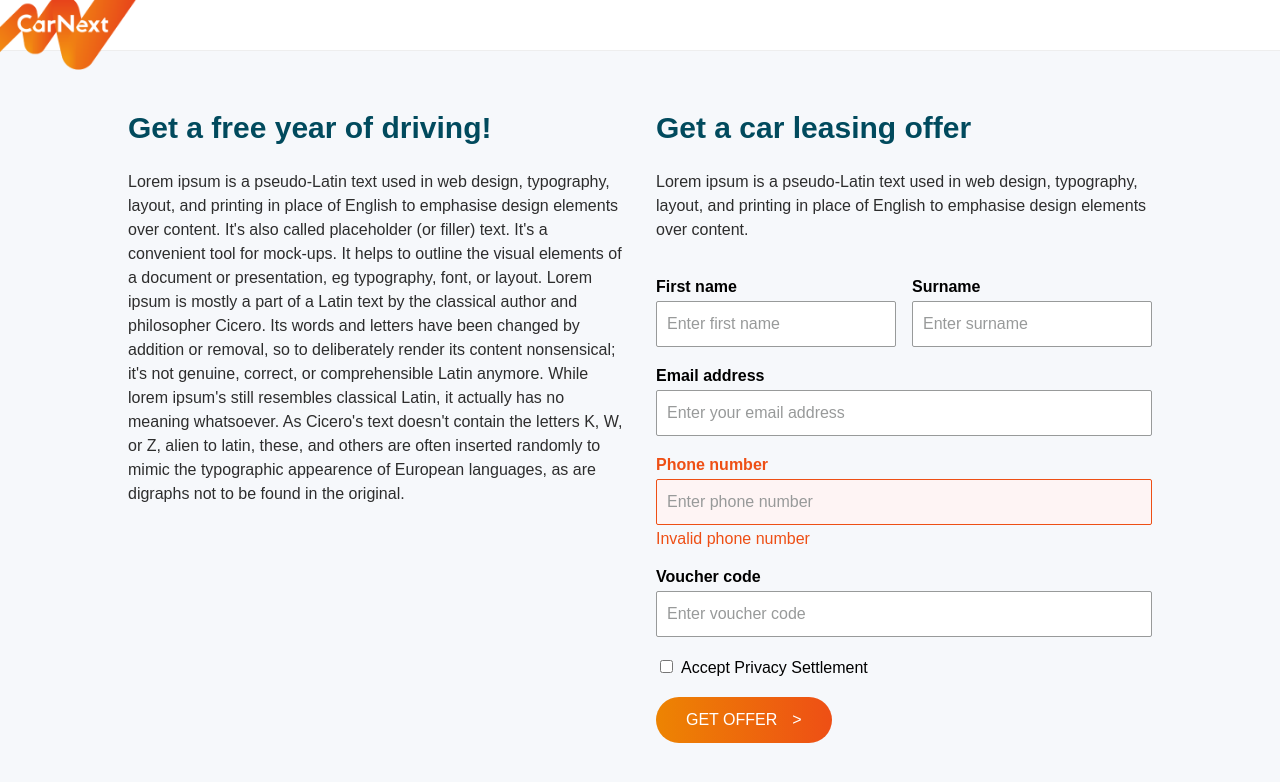
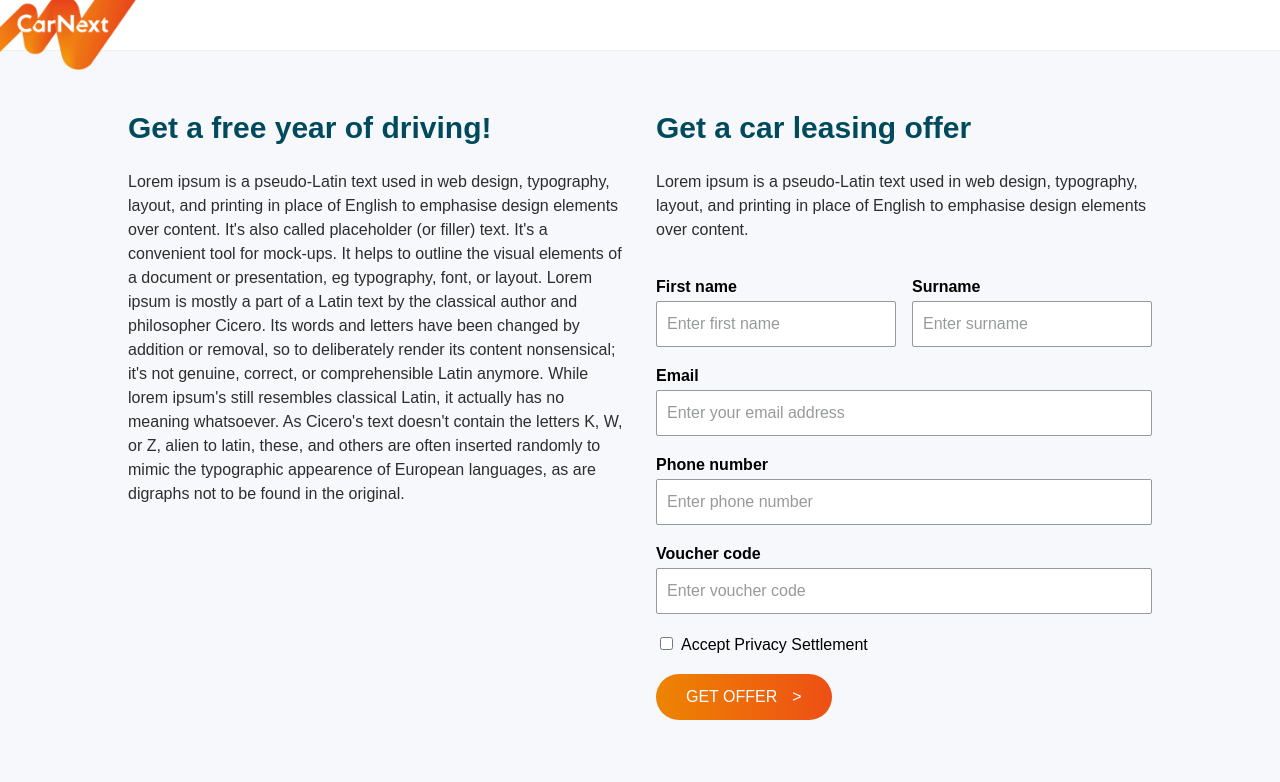
Before and after one commit to nluksha/carnext, a React (Create React App) app: page / in a window 1280 px wide. Shown: the top 782 px of the page. Built offline with nearby package versions, Linux system fonts and the light colour scheme.

Commit message:
Add redux-form

```diff
--- a/src/App.js
+++ b/src/App.js
@@ -1,7 +1,16 @@
 import React from 'react';
+import { Provider } from 'react-redux';
+import { createStore } from 'redux';
 import AppRouter from './AppRouter';
+import rootReducer from './reducer';
 import './App.css';
 
-const App = () => <AppRouter />;
+const store = createStore(rootReducer);
+
+const App = () => (
+  <Provider store={store}>
+    <AppRouter />
+  </Provider>
+);
 
 export default App;
--- a/src/pages/Login/components/Button/index.js
+++ b/src/pages/Login/components/Button/index.js
@@ -2,8 +2,8 @@ import React from 'react';
 
 import './styles.css';
 
-const Button = ({ text, onClick }) => (
-  <button className="form-button" onClick={onClick}>
+const Button = ({ text, type, onClick }) => (
+  <button className="form-button" type={type} onClick={onClick}>
     {text}
   </button>
 );
--- a/src/pages/Login/components/CheckBox/index.js
+++ b/src/pages/Login/components/CheckBox/index.js
@@ -2,13 +2,13 @@ import React from 'react';
 
 import './styles.css';
 
-const CheckBox = ({ name, label, value, onChange, message, isError }) => (
-  <div className={`checkbox ${isError ? 'checkbox_error' : ''}`}>
-    <input className="checkbox__input" id={name} type="checkbox" checked={value} onChange={onChange} />
-    <label className="checkbox__label" htmlFor={name}>
+const CheckBox = ({ input, label, type, meta: { touched, error } }) => (
+  <div className={`checkbox ${error && touched ? 'checkbox_error' : ''}`}>
+    <input className="checkbox__input" id={input.name} {...input} type={type} />
+    <label className="checkbox__label" htmlFor={input.name}>
       {label}
     </label>
-    {isError && <span className="checkbox__message">{message}</span>}
+    {error && touched && <span className="checkbox__message">{error}</span>}
   </div>
 );
 
--- a/src/pages/Login/components/Field/index.js
+++ b/src/pages/Login/components/Field/index.js
@@ -2,14 +2,18 @@ import React from 'react';
 
 import './styles.css';
 
-const Field = ({ name, label, placeholder, value, onChange, message, isError }) => (
-  <div className={`field ${isError ? 'field_error' : ''}`}>
-    <label className="field__label" htmlFor={name}>
-      {label}
-    </label>
-    <input className="field__input" type="text" id={name} placeholder={placeholder} value={value} onChange={onChange} />
-    {isError && <span className="field__message">{message}</span>}
-  </div>
-);
+const Field = ({ placeholder, input, label, type, meta: { touched, error } }) => {
+  const isError = touched && error;
+
+  return (
+    <div className={`field ${isError ? 'field_error' : ''}`}>
+      <label className="field__label" htmlFor={input.name}>
+        {label}
+      </label>
+      <input className="field__input" id={input.name} placeholder={placeholder} {...input} type={type} />
+      {isError && <span className="field__message">{error}</span>}
+    </div>
+  );
+};
 
 export default Field;
--- a/src/pages/Login/components/LoginFormView/index.js
+++ b/src/pages/Login/components/LoginFormView/index.js
@@ -1,28 +1,81 @@
 import React from 'react';
+import { Field, reduxForm } from 'redux-form';
 
-import Field from '../Field';
+import FieldComponent from '../Field';
 import CheckBox from '../CheckBox';
 import Button from '../Button';
 import './styles.css';
 
-const LoginView = () => (
-  <div>
+const required = value => (value || typeof value === 'number' ? undefined : 'Required');
+const maxLength = max => value => (value && value.length > max ? `Must be ${max} characters or less` : undefined);
+const maxLength15 = maxLength(15);
+const minLength = min => value => (value && value.length < min ? `Must be ${min} characters or more` : undefined);
+const minLength2 = minLength(2);
+const fixedLength = length => value => (value && value.length !== length ? `Must be ${length} characters` : undefined);
+const fixedLength9 = fixedLength(9);
+// eslint-disable-next-line no-restricted-globals
+const number = value => (value && isNaN(Number(value)) ? 'Must be a number' : undefined);
+const email = value =>
+  value && !/^[A-Z0-9._%+-]+@[A-Z0-9.-]+\.[A-Z]{2,4}$/i.test(value) ? 'Invalid email address' : undefined;
+const phoneNumber = value =>
+  value && !/^(0|[1-9][0-9]{9})$/i.test(value) ? 'Invalid phone number, must be 10 digits' : undefined;
+
+const LoginFormView = ({ handleSubmit }) => (
+  <form onSubmit={handleSubmit}>
     <div className="name-fields">
-      <Field name="name" label="First name" placeholder="Enter first name" message="Invalid first name" />
-      <Field name="surname" label="Surname" placeholder="Enter surname" message="Invalid surname" />
+      <Field
+        name="username"
+        type="text"
+        component={FieldComponent}
+        label="First name"
+        placeholder="Enter first name"
+        validate={[required, maxLength15, minLength2]}
+      />
+      <Field
+        name="surname"
+        type="text"
+        component={FieldComponent}
+        label="Surname"
+        placeholder="Enter surname"
+        validate={[required, maxLength15, minLength2]}
+      />
     </div>
-    <Field name="email" label="Email address" placeholder="Enter your email address" message="Invalid email address" />
+    <Field
+      name="email"
+      type="email"
+      component={FieldComponent}
+      label="Email"
+      placeholder="Enter your email address"
+      validate={[required, email]}
+    />
     <Field
       name="phone"
+      type="text"
+      component={FieldComponent}
       label="Phone number"
       placeholder="Enter phone number"
-      message="Invalid phone number"
-      isError={true}
+      validate={[required, phoneNumber]}
     />
-    <Field name="code" label="Voucher code" placeholder="Enter voucher code" message="Invalid voucher code" />
-    <CheckBox name="settlement" label="Accept Privacy Settlement" message="Required" />
-    <Button text="Get offer" />
-  </div>
+    <Field
+      name="code"
+      type="text"
+      component={FieldComponent}
+      label="Voucher code"
+      placeholder="Enter voucher code"
+      validate={[required, number, fixedLength9]}
+    />
+    <Field
+      name="settlement"
+      type="checkbox"
+      component={CheckBox}
+      label="Accept Privacy Settlement"
+      placeholder="Enter voucher code"
+      validate={required}
+    />
+    <Button text="Get offer" type="submit" />
+  </form>
 );
 
-export default LoginView;
+export default reduxForm({
+  form: 'loginForm'
+})(LoginFormView);
--- a/src/pages/Login/container/LoginContainer.js
+++ b/src/pages/Login/container/LoginContainer.js
@@ -1,4 +1,5 @@
 import React, { Component } from 'react';
+import { withRouter } from 'react-router-dom';
 
 import LoginView from '../components/LoginView';
 
@@ -8,4 +9,4 @@ class LoginContainer extends Component {
   }
 }
 
-export default LoginContainer;
+export default withRouter(LoginContainer);
--- a/src/pages/Login/container/LoginFormContainer.js
+++ b/src/pages/Login/container/LoginFormContainer.js
@@ -3,8 +3,17 @@ import React, { Component } from 'react';
 import LoginFormView from '../components/LoginFormView';
 
 class LoginFormContainer extends Component {
+  handleSubmit(data) {
+    // eslint-disable-next-line no-console
+    console.log(data);
+  }
+
   render() {
-    return <LoginFormView />;
+    const props = {
+      onSubmit: this.handleSubmit
+    };
+
+    return <LoginFormView {...props} />;
   }
 }
 
--- /dev/null
+++ b/src/reducer.js
@@ -0,0 +1,6 @@
+import { combineReducers } from 'redux';
+import { reducer as formReducer } from 'redux-form';
+
+export default combineReducers({
+  form: formReducer
+});
```
Also changed, not shown: package.json (+6 -2 lines), 1 other file (tests, documents, lock files or other folders).
